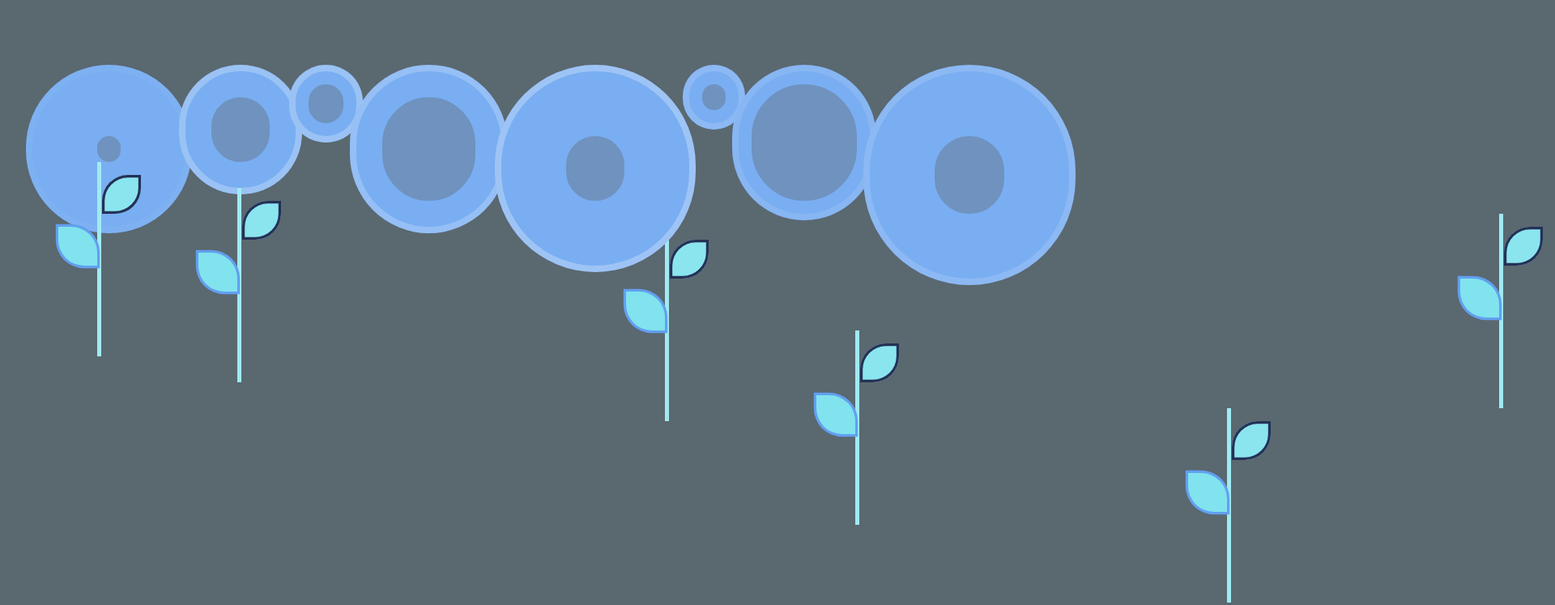
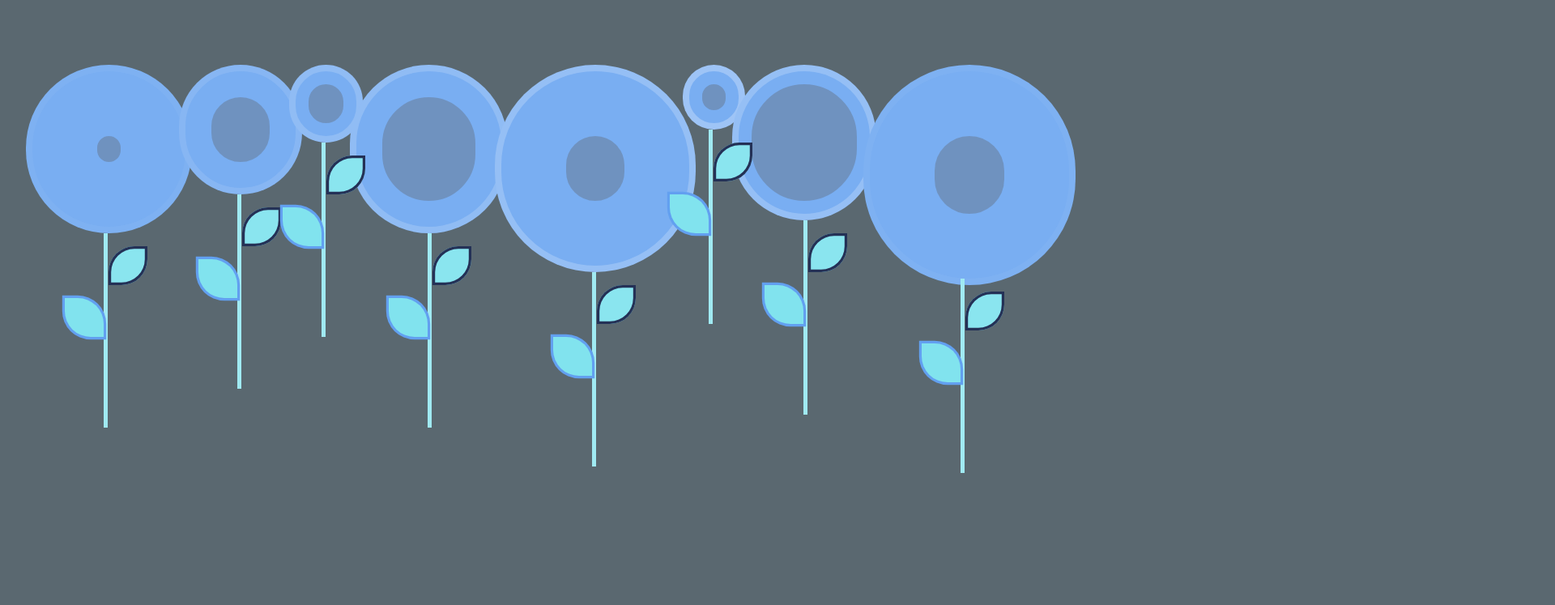
Before and after one commit to maykaltenev/flower-sass, a website: page src/index.html in a window 1280 px wide. Shown: the top 747 px of the page at 81% size, 1920 px wide, since content can reach past the window. Drawn offline with nearby package versions, Linux system fonts and the light colour scheme; files that its build step writes are made by us from their sources.

Commit message:
position relative for the span

```diff
--- a/src/scss/_layouts.scss
+++ b/src/scss/_layouts.scss
@@ -9,7 +9,8 @@ body {
     position: relative;
     span {
       position: absolute;
-      top: 100%;
+      top: 7.5em;
+      left: 0.5em;
     }
   }
   .flower-color-2 {
@@ -17,57 +18,67 @@ body {
     position: relative;
     span {
       position: absolute;
-      opacity: 1;
-      z-index: 1;
-      top: 140%;
-      left: 45%;
+      top: 7.5em;
+      left: 2em;
     }
   }
   .flower-color-3 {
     @include flower-size(3em, 3em, $gray-blue, $light-blue, 1rem);
+    position: relative;
     span {
-      top: 11rem;
-      left: 27.5rem;
+      position: absolute;
+      top: 4.5em;
+      left: 1em;
     }
   }
   .flower-color-4 {
     @include flower-size(8em, 8em, $gray-blue, $light-blue, 2em);
+    position: relative;
     span {
-      top: 18rem;
-      left: 36.5rem;
+      position: absolute;
+      top: 10.5em;
+      left: 3.5em;
     }
   }
   .flower-color-5 {
     @include flower-size(5em, 5em, $gray-blue, $light-blue, 5rem);
+    position: relative;
     span {
-      top: 21rem;
-      left: 51rem;
+      position: absolute;
+      top: 10.5em;
+      left: 2em;
     }
   }
   .flower-color-6 {
     @include flower-size(2em, 2em, $gray-blue, $light-blue, 1rem);
+    position: relative;
     span {
-      top: 10rem;
-      left: 61.5rem;
+      position: absolute;
+      top: 3.5em;
+      left: 0.5em;
     }
   }
   .flower-color-7 {
     @include flower-size(9em, 9em, $gray-blue, $light-blue, 1rem);
+    position: relative;
     span {
-      top: 17rem;
-      left: 69.5rem;
+      position: absolute;
+      top: 10.5em;
+      left: 4em;
     }
   }
   .flower-color-8 {
     @include flower-size(6em, 6em, $gray-blue, $light-blue, 5rem);
+    position: relative;
     span {
-      top: 22rem;
-      left: 83.5rem;
+      position: absolute;
+      top: 11em;
+      left: 2em;
     }
   }
 }
 .flower {
-  animation: bigger 2s ease-in 3s infinite;
+  //   animation: bigger 2s ease-in 3s infinite;
   span {
     animation: spin 2s ease-in 3s infinite;
     background: $blue;
```
